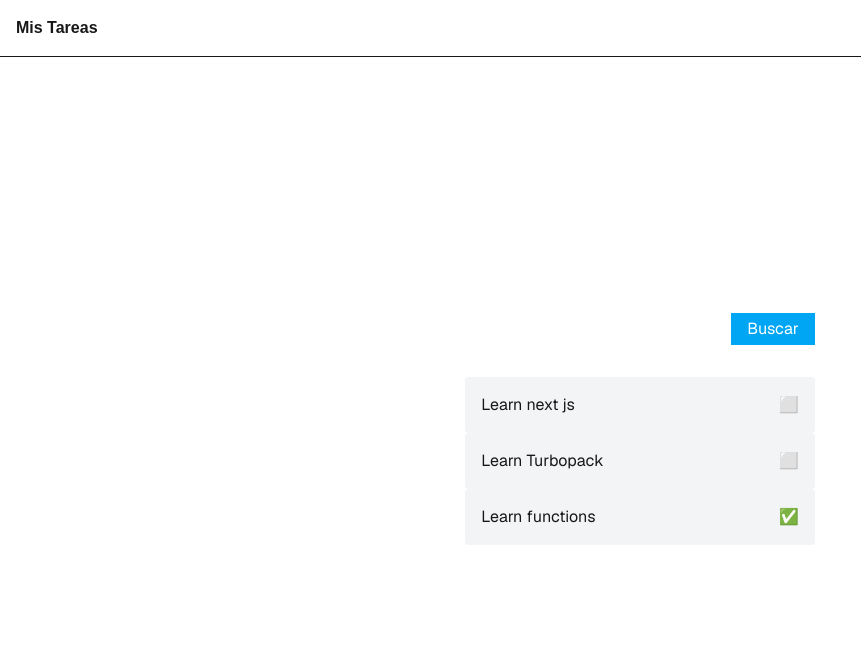
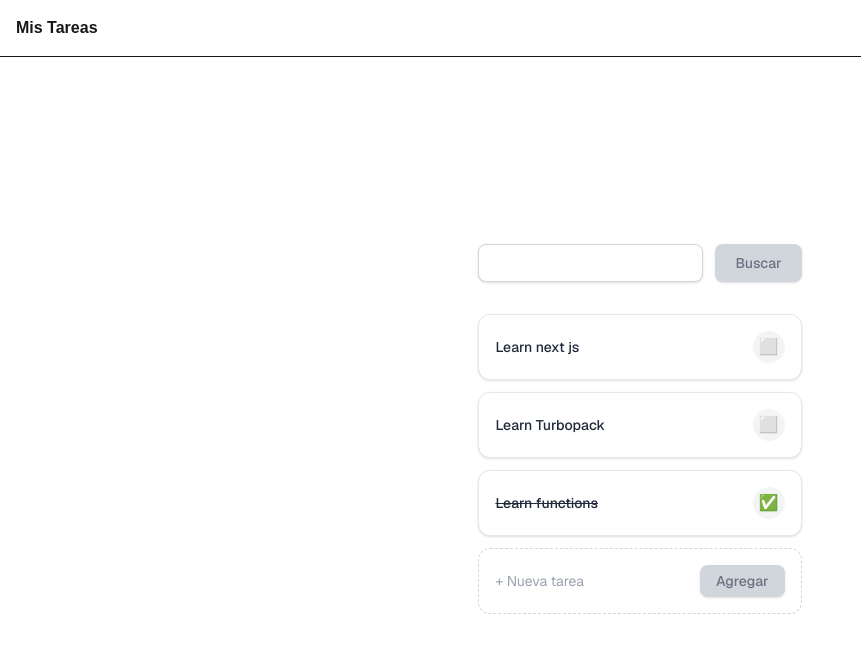
Before and after one commit to juanortiz10/nextjs-fullstack-codigo-facilito, a Next.js app: page / in a window 1280 px wide. Shown: the top 650 px of the page, without its empty margins (0-861 px from the left). Built offline with nearby package versions, Linux system fonts and the light colour scheme.

Commit message:
Clase Next Parte 2

```diff
--- a/app/api/homeworks/route.ts
+++ b/app/api/homeworks/route.ts
@@ -1,7 +1,35 @@
-export async function GET() {
+import { createHomework, getHomeworkByTitle, getHomeworks } from "@/lib/data";
+import { revalidatePath, revalidateTag } from "next/cache";
+import { NextRequest } from "next/server";
 
+export async function GET(request: NextRequest) {
+    try {
+        // ?title=something
+        const title = request.nextUrl.searchParams.get('title');
+        const homeworks = title ? await getHomeworkByTitle(title) : await getHomeworks();
+
+        return Response.json(homeworks);
+    } catch (error) {
+
+    }
 }
 
-export async function POST() {
+export async function POST(request: NextRequest) {
+    const body = await request.json();
+    const title = typeof body?.title === 'string' ? body.title.trim() : "";
 
+    if (!title?.length || !title) {
+        return Response.json({ error: "El titulo es requerido" }, { status: 400 });
+    }
+
+    const homework = await createHomework(title);
+
+    if (homework) {
+        revalidateTag("getHomeworks", { expire: 0 });
+        revalidatePath("/");
+
+        return Response.json(homework, { status: 201 });
+    }
+
+    return Response.json({ error: 'No se ha creado la tarea' }, { status: 400 });
 }
--- a/app/page.tsx
+++ b/app/page.tsx
@@ -1,11 +1,22 @@
+// Server component
+import HomeworkList from "@/components/List";
 import MyHomeworks from "@/components/MyHomeworks";
 
 export default function Home() {
   return (
     <div className="flex flex-col flex-1 items-center justify-center bg-zinc-50 font-sans dark:bg-black">
       <main className="flex flex-1 w-full flex-col items-center justify-center bg-white dark:bg-black">
-        <MyHomeworks />
+        <MyHomeworks>
+          <HomeworkList />
+        </MyHomeworks>
       </main>
     </div>
   );
 }
+
+/**
+ *
+ * <div>
+ *   el contenido que tiene ese tag, es conocido como children
+ * </div>
+ */
--- /dev/null
+++ b/components/HomeworkItems.tsx
@@ -0,0 +1,33 @@
+import { Homework } from "@/lib/data";
+import Link from "next/link";
+
+const HomeworkItems = ({ homeworks }: { homeworks: Homework[] }) => {
+  return (
+    <ul className="flex flex-col gap-3">
+      {homeworks.map((homework) => (
+        <li
+          key={`homework-item-${homework.id}`}
+          className="group flex items-center justify-between gap-4 rounded-xl border border-gray-200 bg-white p-4 shadow-sm transition-all hover:-translate-y-0.5 hover:shadow-md dark:border-gray-700 dark:bg-gray-800"
+        >
+          <span
+            className={`text-sm font-medium text-gray-800 transition-colors dark:text-gray-100 ${
+              homework.completed
+                ? "text-gray-400 line-through dark:text-gray-500"
+                : ""
+            }`}
+          >
+            {homework.title}
+          </span>
+          <Link
+            href="/"
+            className="flex h-8 w-8 shrink-0 items-center justify-center rounded-full bg-gray-100 text-base transition-colors group-hover:bg-gray-200 dark:bg-gray-700 dark:group-hover:bg-gray-600"
+          >
+            {homework.completed ? "✅" : "⬜"}
+          </Link>
+        </li>
+      ))}
+    </ul>
+  );
+};
+
+export default HomeworkItems;
--- a/components/List.tsx
+++ b/components/List.tsx
@@ -1,24 +1,10 @@
 import { getHomeworks } from "@/lib/data";
-import Link from "next/link";
+import HomeworkItems from "./HomeworkItems";
 
 const HomeworkList = async () => {
   const homeworks = await getHomeworks();
 
-  return (
-    <ul>
-      {homeworks.map((homework) => (
-        <li
-          key={`homework-item-${homework.id}`}
-          className="flex items-center justify-between p-4 bg-gray-100 dark:bg-gray-800 rounded"
-        >
-          {homework.title}
-          <Link href="/" className="ml-4">
-            {homework.completed ? "✅" : "⬜"}
-          </Link>
-        </li>
-      ))}
-    </ul>
-  );
+  return <HomeworkItems homeworks={homeworks} />;
 };
 
 export default HomeworkList;
--- a/components/MyHomeworks.tsx
+++ b/components/MyHomeworks.tsx
@@ -1,36 +1,107 @@
 "use client";
 
-import { Suspense, useState } from "react";
+import { Homework } from "@/lib/data";
+import { ReactNode, Suspense, useState, useTransition } from "react";
+import HomeworkItems from "./HomeworkItems";
 
-import HomeworkList from "./List";
-
-const MyHomeworks = () => {
+const MyHomeworks = ({ children }: { children: ReactNode }) => {
   const [searchText, setSearchText] = useState("");
 
+  const [isPendingSearch, startSearchTransition] = useTransition();
+  const [isAdding, startAddingTransition] = useTransition();
+
+  const [results, setResults] = useState<Homework[] | null>(null);
+  const [nextItem, setNextItem] = useState("");
+
   const handleSearchClick = () => {
-    setSearchText("");
+    startSearchTransition(async () => await refreshResults());
+  };
+
+  const handleNextItemChange = (event) => {
+    setNextItem(event.target.value);
+  };
+
+  const refreshResults = async () => {
+    const response = await fetch(`/api/homeworks?title=${searchText}`);
+    const data: Homework[] = await response.json();
+
+    setResults(data);
+  };
+
+  const handleAddClick = () => {
+    try {
+      startAddingTransition(async () => {
+        await fetch("/api/homeworks", {
+          method: "POST",
+          headers: {
+            "Content-Type": "application/json",
+          },
+          body: JSON.stringify({ title: nextItem }),
+        });
+
+        setNextItem("");
+        await refreshResults();
+      });
+    } catch (error) {
+      // TODO manejar errores de la pantalla
+      console.error(error);
+    }
   };
 
   return (
-    <div>
-      <div className="flex gap-4 mb-8">
+    <div className="mx-auto max-w-2xl px-4 py-8">
+      <div className="flex gap-3 mb-8">
         <input
           type="text"
           value={searchText}
           onChange={(event) => setSearchText(event.target.value)}
-          className="bg-white font-[14px] text-black px-4 py-1"
+          className="flex-1 rounded-lg border border-gray-300 bg-white px-4 py-2 text-sm text-black shadow-sm outline-none transition-colors focus:border-sky-500 focus:ring-2 focus:ring-sky-200 dark:border-gray-700 dark:bg-gray-800 dark:text-white dark:focus:ring-sky-900"
         />
         <button
-          className="cursor-pointer bg-sky-500 px-4 py-1 text-white"
+          className="cursor-pointer rounded-lg bg-sky-500 px-5 py-2 text-sm font-medium text-white shadow-sm transition-colors hover:bg-sky-600 disabled:cursor-not-allowed disabled:bg-gray-300 disabled:text-gray-500 dark:disabled:bg-gray-700 dark:disabled:text-gray-400"
           disabled={!searchText.length}
           onClick={handleSearchClick}
         >
           Buscar
         </button>
       </div>
-      <Suspense fallback={<div>Loading...</div>}>
-        <HomeworkList />
-      </Suspense>
+      {isPendingSearch ? (
+        <div className="animate-pulse text-sm text-gray-400">Cargando...</div>
+      ) : results !== null ? (
+        <HomeworkItems homeworks={results} />
+      ) : (
+        <Suspense
+          fallback={
+            <div className="animate-pulse text-sm text-gray-400">
+              Cargando...
+            </div>
+          }
+        >
+          {children}
+        </Suspense>
+      )}
+      {isAdding ? (
+        <div className="animate-pulse text-sm text-gray-400 mt-4">
+          Agregando elemento...
+        </div>
+      ) : (
+        <div className="mt-3 flex items-center gap-3 rounded-xl border border-dashed border-gray-300 p-4 dark:border-gray-700">
+          <input
+            type="text"
+            value={nextItem}
+            onChange={handleNextItemChange}
+            placeholder="+ Nueva tarea"
+            className="flex-1 border-none bg-transparent text-sm text-black outline-none placeholder:text-gray-400 dark:text-white"
+          />
+          <button
+            disabled={!nextItem.length}
+            onClick={handleAddClick}
+            className="cursor-pointer rounded-lg bg-emerald-500 px-4 py-1.5 text-sm font-medium text-white shadow-sm transition-colors hover:bg-emerald-600 disabled:cursor-not-allowed disabled:bg-gray-300 disabled:text-gray-500 dark:disabled:bg-gray-700 dark:disabled:text-gray-400"
+          >
+            Agregar
+          </button>
+        </div>
+      )}
     </div>
   );
 };
--- a/lib/data.ts
+++ b/lib/data.ts
@@ -53,3 +53,23 @@ export async function updateHomework(homeworkUpdated: Homework): Promise<Homewor
 
     return homeworkUpdated;
 }
+
+export async function getHomeworkByTitle(title: string): Promise<Homework[] | undefined> {
+    return homeworks.filter((homework) => homework.title.toLowerCase().includes(title.toLowerCase()));
+}
+
+export async function createHomework(title: string): Promise<Homework | null> {
+    try {
+        const nextHomework: Homework = {
+            id: crypto.randomUUID(),
+            title,
+            completed: false,
+        };
+
+        homeworks.push(nextHomework);
+        return nextHomework;
+    } catch (error) {
+        console.error(error);
+        return null;
+    }
+}
```
Also changed, not shown: .serena/project.local.yml (added).
